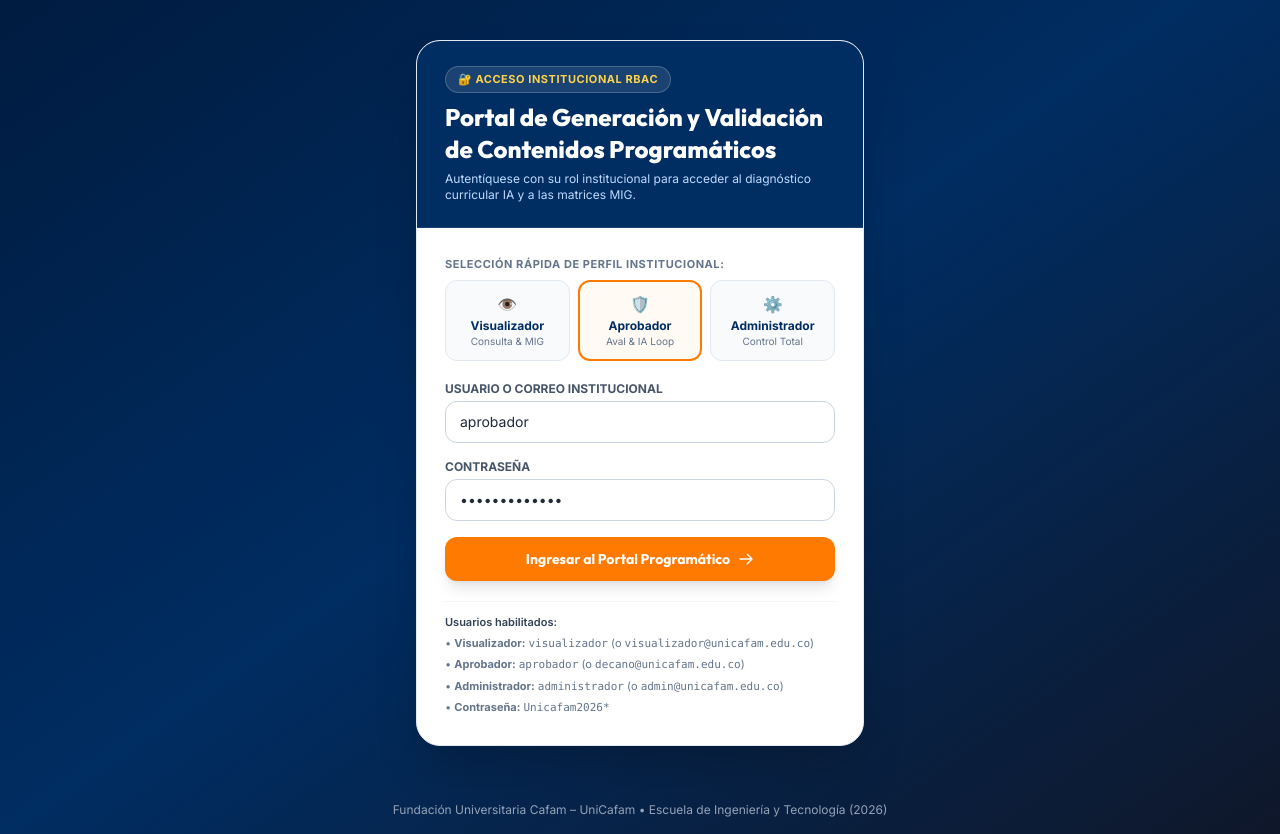
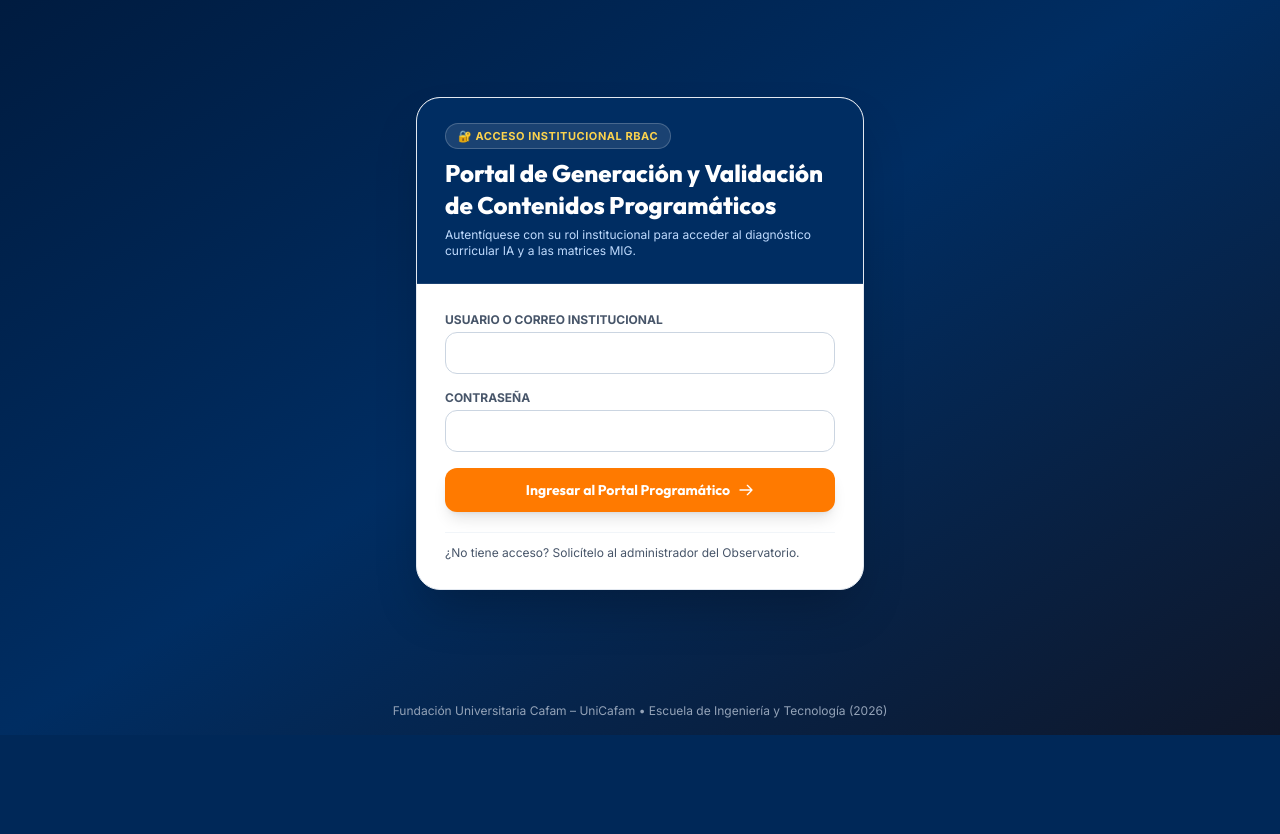
Before and after one commit to jfbernalp/proyecto_investigativo, a FastAPI app: page /login in a window 1280 px wide. Shown: the part 65-899 px from the top of the page. After the commit the page ends 800 px from the top, so only its background shows below. Run offline with FastAPI, Linux system fonts and the light colour scheme; parts of the project's set-up code (start-up, migrations or seed data) failed here and were passed over; some libraries are stand-ins or nearby versions.

Commit message:
fix(seguridad): P0 de la auditoría — sin contraseñas publicadas ni clave de sesión por defecto
- La app no arranca sin APPROVER_SECRET_KEY (≥32 caracteres); se elimina el valor por defecto
  público con el que se podía fabricar una cookie de administrador.
- Una contraseña por rol, guardada solo como hash PBKDF2-SHA256 (600k iteraciones) en el entorno
  (PORTAL_HASH_<ROL>); se eliminan PASSWORDS_VALIDAS y la contraseña común en el código.
- Token de sesión con expiración firmada (8 h); los tokens sin expiración quedan inválidos.
  Cookie Secure + HttpOnly + SameSite=Lax.
- Login: sin botones de autocompletar, sin valores precargados ni lista de credenciales;
  etiquetas asociadas a los campos y autocomplete estándar. Mensaje de error genérico.
- scripts/generar_credenciales_portal.py: genera/rota clave y contraseñas sin mostrarlas.

Co-Authored-By: Claude Opus 5.5 <noreply@anthropic.com>

```diff
--- a/src/web/app.py
+++ b/src/web/app.py
@@ -11,6 +11,7 @@ import hashlib
 import base64
 import json
 import sys
+import time
 from pathlib import Path
 from typing import Optional, Dict, Any, List
 from pydantic import BaseModel
@@ -50,93 +51,55 @@ app.mount("/static", StaticFiles(directory=str(STATIC_DIR)), name="static")
 # ==============================================================================
 # CONFIGURACIÓN DE AUTENTICACIÓN MULTI-ROL (VISUALIZADOR, APROBADOR, ADMINISTRADOR)
 # ==============================================================================
-SECRET_KEY = os.getenv("APPROVER_SECRET_KEY", "unicafam-observatorio-hitl-secret-2026")
+# La clave que firma las sesiones es obligatoria: sin ella la app no arranca (antes había un valor
+# por defecto público con el que se podía fabricar una cookie de administrador).
+SECRET_KEY = os.getenv("APPROVER_SECRET_KEY", "")
+if len(SECRET_KEY) < 32:
+    raise RuntimeError("APPROVER_SECRET_KEY debe estar definida en el entorno (mínimo 32 caracteres).")
 COOKIE_NAME = "unicafam_approver_session"
-PASSWORDS_VALIDAS = {os.getenv("APROBADOR_PASSWORD", "Unicafam2026*"), "Unicafam2026*", "unicafam2026"}
+DURACION_SESION_SEG = int(os.getenv("PORTAL_SESION_HORAS", "8")) * 3600
+# Detrás de Traefik el sitio es HTTPS; solo para desarrollo local por HTTP se puede poner en 0.
+COOKIE_SEGURA = os.getenv("PORTAL_COOKIE_SECURE", "1") != "0"
+
+# Contraseña por rol, guardada SOLO como hash PBKDF2 en el entorno
+# (formato pbkdf2_sha256$iteraciones$sal_b64$hash_b64; ver scripts/generar_credenciales_portal.py).
+# Un rol sin hash configurado no puede iniciar sesión.
+HASHES_POR_ROL = {
+    "visualizador": os.getenv("PORTAL_HASH_VISUALIZADOR", ""),
+    "aprobador": os.getenv("PORTAL_HASH_APROBADOR", ""),
+    "administrador": os.getenv("PORTAL_HASH_ADMINISTRADOR", ""),
+}
 
 USUARIOS_APROBADORES = {
-    # 1. PERFIL VISUALIZADOR
-    "visualizador": {
-        "password": os.getenv("APROBADOR_PASSWORD", "Unicafam2026*"),
-        "nombre": "Docente / Consultor Curricular UniCafam",
-        "rol": "Usuario Visualizador",
-        "role_code": "visualizador"
-    },
-    "visualizador@unicafam.edu.co": {
-        "password": os.getenv("APROBADOR_PASSWORD", "Unicafam2026*"),
-        "nombre": "Docente / Consultor Curricular UniCafam",
-        "rol": "Usuario Visualizador",
-        "role_code": "visualizador"
-    },
-    # 2. PERFIL APROBADOR
-    "aprobador": {
-        "password": os.getenv("APROBADOR_PASSWORD", "Unicafam2026*"),
-        "nombre": "Decanatura / Comité Curricular UniCafam",
-        "rol": "Usuario Aprobador",
-        "role_code": "aprobador"
-    },
-    "aprobador@unicafam.edu.co": {
-        "password": os.getenv("APROBADOR_PASSWORD", "Unicafam2026*"),
-        "nombre": "Decanatura / Comité Curricular UniCafam",
-        "rol": "Usuario Aprobador",
-        "role_code": "aprobador"
-    },
-    "decano@unicafam.edu.co": {
-        "password": os.getenv("APROBADOR_PASSWORD", "Unicafam2026*"),
-        "nombre": "Ing. Decano de Escuela",
-        "rol": "Usuario Aprobador (Decanatura)",
-        "role_code": "aprobador"
-    },
-    "decanatura@unicafam.edu.co": {
-        "password": os.getenv("APROBADOR_PASSWORD", "Unicafam2026*"),
-        "nombre": "Ing. Decano de Escuela",
-        "rol": "Usuario Aprobador (Decanatura)",
-        "role_code": "aprobador"
-    },
-    "director@unicafam.edu.co": {
-        "password": os.getenv("APROBADOR_PASSWORD", "Unicafam2026*"),
-        "nombre": "Director de Programa Ciencia y Análisis de Datos",
-        "rol": "Usuario Aprobador (Dirección de Programa)",
-        "role_code": "aprobador"
-    },
-    "direccion@unicafam.edu.co": {
-        "password": os.getenv("APROBADOR_PASSWORD", "Unicafam2026*"),
-        "nombre": "Director de Programa Ciencia y Análisis de Datos",
-        "rol": "Usuario Aprobador (Dirección de Programa)",
-        "role_code": "aprobador"
-    },
-    "comite@unicafam.edu.co": {
-        "password": os.getenv("APROBADOR_PASSWORD", "Unicafam2026*"),
-        "nombre": "Comité Curricular Institucional",
-        "rol": "Usuario Aprobador (Comité MEN)",
-        "role_code": "aprobador"
-    },
-    # 3. PERFIL ADMINISTRADOR
-    "administrador": {
-        "password": os.getenv("APROBADOR_PASSWORD", "Unicafam2026*"),
-        "nombre": "Administrador General del Observatorio",
-        "rol": "Usuario Administrador",
-        "role_code": "administrador"
-    },
-    "admin": {
-        "password": os.getenv("APROBADOR_PASSWORD", "Unicafam2026*"),
-        "nombre": "Administrador General del Observatorio",
-        "rol": "Usuario Administrador",
-        "role_code": "administrador"
-    },
-    "admin@unicafam.edu.co": {
-        "password": os.getenv("APROBADOR_PASSWORD", "Unicafam2026*"),
-        "nombre": "Administrador General del Observatorio",
-        "rol": "Usuario Administrador",
-        "role_code": "administrador"
-    },
-    "administrador@unicafam.edu.co": {
-        "password": os.getenv("APROBADOR_PASSWORD", "Unicafam2026*"),
-        "nombre": "Administrador General del Observatorio",
-        "rol": "Usuario Administrador",
-        "role_code": "administrador"
-    }
+    "visualizador": {"nombre": "Docente / Consultor Curricular UniCafam", "rol": "Usuario Visualizador", "role_code": "visualizador"},
+    "visualizador@unicafam.edu.co": {"nombre": "Docente / Consultor Curricular UniCafam", "rol": "Usuario Visualizador", "role_code": "visualizador"},
+    "aprobador": {"nombre": "Decanatura / Comité Curricular UniCafam", "rol": "Usuario Aprobador", "role_code": "aprobador"},
+    "aprobador@unicafam.edu.co": {"nombre": "Decanatura / Comité Curricular UniCafam", "rol": "Usuario Aprobador", "role_code": "aprobador"},
+    "decano@unicafam.edu.co": {"nombre": "Ing. Decano de Escuela", "rol": "Usuario Aprobador (Decanatura)", "role_code": "aprobador"},
+    "decanatura@unicafam.edu.co": {"nombre": "Ing. Decano de Escuela", "rol": "Usuario Aprobador (Decanatura)", "role_code": "aprobador"},
+    "director@unicafam.edu.co": {"nombre": "Director de Programa Ciencia y Análisis de Datos", "rol": "Usuario Aprobador (Dirección de Programa)", "role_code": "aprobador"},
+    "direccion@unicafam.edu.co": {"nombre": "Director de Programa Ciencia y Análisis de Datos", "rol": "Usuario Aprobador (Dirección de Programa)", "role_code": "aprobador"},
+    "comite@unicafam.edu.co": {"nombre": "Comité Curricular Institucional", "rol": "Usuario Aprobador (Comité MEN)", "role_code": "aprobador"},
+    "administrador": {"nombre": "Administrador General del Observatorio", "rol": "Usuario Administrador", "role_code": "administrador"},
+    "admin": {"nombre": "Administrador General del Observatorio", "rol": "Usuario Administrador", "role_code": "administrador"},
+    "admin@unicafam.edu.co": {"nombre": "Administrador General del Observatorio", "rol": "Usuario Administrador", "role_code": "administrador"},
+    "administrador@unicafam.edu.co": {"nombre": "Administrador General del Observatorio", "rol": "Usuario Administrador", "role_code": "administrador"},
 }
+
+
+def verificar_password(password: str, hash_guardado: str) -> bool:
+    """Compara en tiempo constante contra un hash pbkdf2_sha256$iter$sal$hash."""
+    try:
+        algoritmo, iteraciones, sal_b64, hash_b64 = hash_guardado.split("$")
+        if algoritmo != "pbkdf2_sha256":
+            return False
+        calculado = hashlib.pbkdf2_hmac(
+            "sha256", password.encode("utf-8"), base64.b64decode(sal_b64), int(iteraciones)
+        )
+        return hmac.compare_digest(calculado, base64.b64decode(hash_b64))
+    except (ValueError, TypeError):
+        return False
+
 
 ROLES_DECISORES = ("aprobador", "administrador")
 
@@ -145,7 +108,10 @@ class LoginPayload(BaseModel):
     password: str
 
 def crear_token_sesion(usuario: str, rol: str, email: str, role_code: str = "aprobador") -> str:
-    payload = json.dumps({"usuario": usuario, "rol": rol, "email": email, "role_code": role_code}, ensure_ascii=False)
+    payload = json.dumps({
+        "usuario": usuario, "rol": rol, "email": email, "role_code": role_code,
+        "exp": int(time.time()) + DURACION_SESION_SEG,
+    }, ensure_ascii=False)
     b64_payload = base64.urlsafe_b64encode(payload.encode("utf-8")).decode("utf-8")
     firma = hmac.new(SECRET_KEY.encode("utf-8"), b64_payload.encode("utf-8"), hashlib.sha256).hexdigest()
     return f"{b64_payload}.{firma}"
@@ -159,8 +125,11 @@ def verificar_token_sesion(token: Optional[str]) -> Optional[Dict[str, str]]:
         if not hmac.compare_digest(firma, firma_esperada):
             return None
         datos = json.loads(base64.urlsafe_b64decode(b64_payload.encode("utf-8")).decode("utf-8"))
-        if "role_code" not in datos:
-            datos["role_code"] = "aprobador"
+        # Sin expiración firmada (tokens anteriores) o vencido → sesión inválida
+        if not isinstance(datos.get("exp"), int) or datos["exp"] < time.time():
+            return None
+        if datos.get("role_code") not in HASHES_POR_ROL:
+            return None
         return datos
     except Exception:
         return None
@@ -399,11 +368,10 @@ async def login_aprobador(payload: LoginPayload, response: Response):
     user_key = payload.username.strip().lower()
     user_info = USUARIOS_APROBADORES.get(user_key)
 
-    if not user_info or (payload.password != user_info["password"] and payload.password not in PASSWORDS_VALIDAS):
-        raise HTTPException(
-            status_code=401,
-            detail="Credenciales inválidas. Verifique su usuario (visualizador, aprobador o administrador) y contraseña."
-        )
+    hash_rol = HASHES_POR_ROL.get(user_info["role_code"], "") if user_info else ""
+    if not user_info or not hash_rol or not verificar_password(payload.password, hash_rol):
+        print(f"[AUTH] Intento de inicio de sesión fallido para '{user_key[:60]}'")
+        raise HTTPException(status_code=401, detail="Usuario o contraseña incorrectos.")
 
     nombre_final = user_info["nombre"]
     rol_final = user_info["rol"]
@@ -423,8 +391,9 @@ async def login_aprobador(payload: LoginPayload, response: Response):
         key=COOKIE_NAME,
         value=token,
         httponly=True,
-        max_age=86400 * 7,
-        samesite="lax"
+        max_age=DURACION_SESION_SEG,
+        samesite="lax",
+        secure=COOKIE_SEGURA
     )
     return resp
 
@@ -432,7 +401,7 @@ async def login_aprobador(payload: LoginPayload, response: Response):
 async def logout_aprobador():
     """Cierra la sesión del usuario."""
     resp = JSONResponse({"status": "ok", "autenticado": False})
-    resp.delete_cookie(COOKIE_NAME)
+    resp.delete_cookie(COOKIE_NAME, httponly=True, samesite="lax", secure=COOKIE_SEGURA)
     return resp
 
 @app.get("/api/auth/me")
--- a/src/web/templates/login.html
+++ b/src/web/templates/login.html
@@ -71,44 +71,16 @@
       <!-- Formulario -->
       <div class="p-7 space-y-5">
 
-        <!-- Selector Rápido de Roles (Para pruebas ágiles de los 3 perfiles) -->
-        <div>
-          <label class="block text-[11px] font-bold uppercase tracking-wider text-slate-500 mb-2">
-            Selección rápida de perfil institucional:
-          </label>
-          <div class="grid grid-cols-3 gap-2">
-            <button type="button" onclick="seleccionarPerfil('visualizador', 'Unicafam2026*')" id="btn-rol-visualizador"
-              class="rol-btn p-2.5 rounded-xl border border-slate-200 hover:border-unicafam-blue bg-slate-50 hover:bg-blue-50/60 text-center transition-all">
-              <div class="text-base mb-0.5">👁️</div>
-              <div class="text-xs font-bold text-unicafam-navy">Visualizador</div>
-              <div class="text-[10px] text-slate-500">Consulta & MIG</div>
-            </button>
-            <button type="button" onclick="seleccionarPerfil('aprobador', 'Unicafam2026*')" id="btn-rol-aprobador"
-              class="rol-btn p-2.5 rounded-xl border-2 border-unicafam-accent bg-orange-50/60 text-center transition-all">
-              <div class="text-base mb-0.5">🛡️</div>
-              <div class="text-xs font-bold text-unicafam-navy">Aprobador</div>
-              <div class="text-[10px] text-slate-500">Aval & IA Loop</div>
-            </button>
-            <button type="button" onclick="seleccionarPerfil('administrador', 'Unicafam2026*')" id="btn-rol-administrador"
-              class="rol-btn p-2.5 rounded-xl border border-slate-200 hover:border-unicafam-blue bg-slate-50 hover:bg-blue-50/60 text-center transition-all">
-              <div class="text-base mb-0.5">⚙️</div>
-              <div class="text-xs font-bold text-unicafam-navy">Administrador</div>
-              <div class="text-[10px] text-slate-500">Control Total</div>
-            </button>
-          </div>
-        </div>
-
         <form id="form-login" onsubmit="iniciarSesion(event)" class="space-y-4">
           <div>
-            <label class="block text-xs font-bold uppercase text-slate-600 mb-1">Usuario o Correo Institucional</label>
-            <input id="input-username" type="text" required value="aprobador"
-              placeholder="visualizador | aprobador | administrador"
+            <label for="input-username" class="block text-xs font-bold uppercase text-slate-600 mb-1">Usuario o correo institucional</label>
+            <input id="input-username" type="text" required autocomplete="username"
               class="w-full rounded-xl border border-slate-300 px-3.5 py-2.5 text-sm focus:outline-none focus:ring-2 focus:ring-unicafam-blue" />
           </div>
 
           <div>
-            <label class="block text-xs font-bold uppercase text-slate-600 mb-1">Contraseña</label>
-            <input id="input-password" type="password" required value="Unicafam2026*"
+            <label for="input-password" class="block text-xs font-bold uppercase text-slate-600 mb-1">Contraseña</label>
+            <input id="input-password" type="password" required autocomplete="current-password"
               class="w-full rounded-xl border border-slate-300 px-3.5 py-2.5 text-sm focus:outline-none focus:ring-2 focus:ring-unicafam-blue" />
           </div>
 
@@ -121,13 +93,9 @@
           </button>
         </form>
 
-        <div class="pt-3 border-t border-slate-100 text-[11px] text-slate-500 space-y-1">
-          <div class="font-semibold text-slate-700">Usuarios habilitados:</div>
-          <div>• <strong>Visualizador:</strong> <code>visualizador</code> (o <code>visualizador@unicafam.edu.co</code>)</div>
-          <div>• <strong>Aprobador:</strong> <code>aprobador</code> (o <code>decano@unicafam.edu.co</code>)</div>
-          <div>• <strong>Administrador:</strong> <code>administrador</code> (o <code>admin@unicafam.edu.co</code>)</div>
-          <div>• <strong>Contraseña:</strong> <code>Unicafam2026*</code></div>
-        </div>
+        <p class="pt-3 border-t border-slate-100 text-xs text-slate-600">
+          ¿No tiene acceso? Solicítelo al administrador del Observatorio.
+        </p>
       </div>
 
     </div>
@@ -138,20 +106,6 @@
   </footer>
 
   <script>
-    function seleccionarPerfil(username, password) {
-      document.getElementById('input-username').value = username;
-      document.getElementById('input-password').value = password;
-      document.querySelectorAll('.rol-btn').forEach(btn => {
-        btn.classList.remove('border-2', 'border-unicafam-accent', 'bg-orange-50/60');
-        btn.classList.add('border', 'border-slate-200', 'bg-slate-50');
-      });
-      const activeBtn = document.getElementById('btn-rol-' + username);
-      if (activeBtn) {
-        activeBtn.classList.remove('border', 'border-slate-200', 'bg-slate-50');
-        activeBtn.classList.add('border-2', 'border-unicafam-accent', 'bg-orange-50/60');
-      }
-    }
-
     async function iniciarSesion(e) {
       e.preventDefault();
       const errBox = document.getElementById('login-error');
```
Also changed, not shown: scripts/generar_credenciales_portal.py (added, +63 -0 lines).
